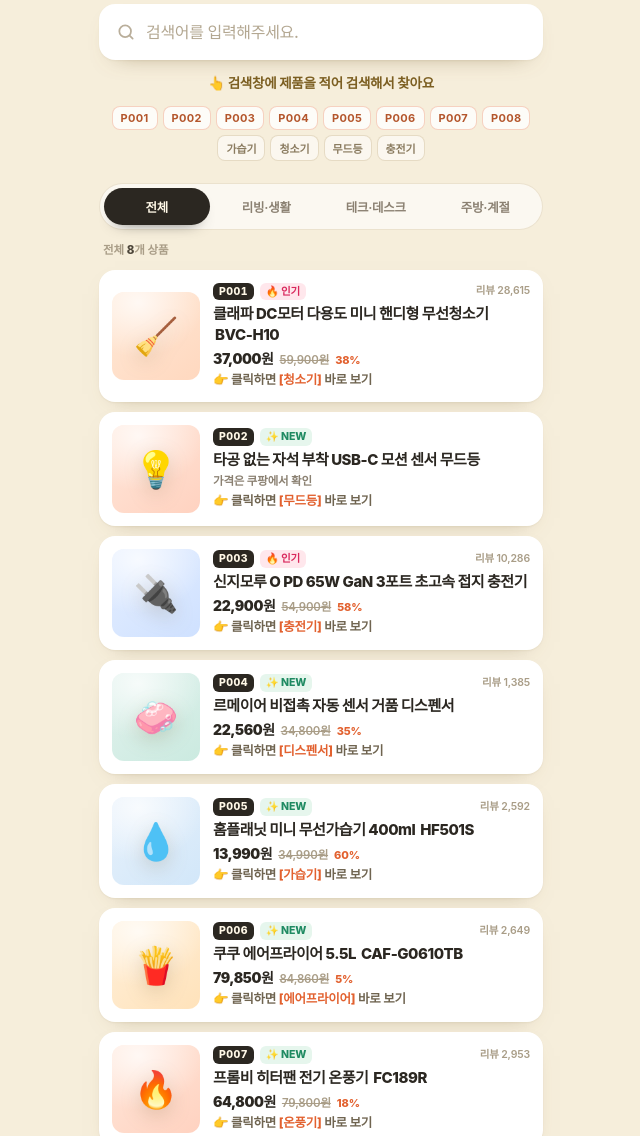
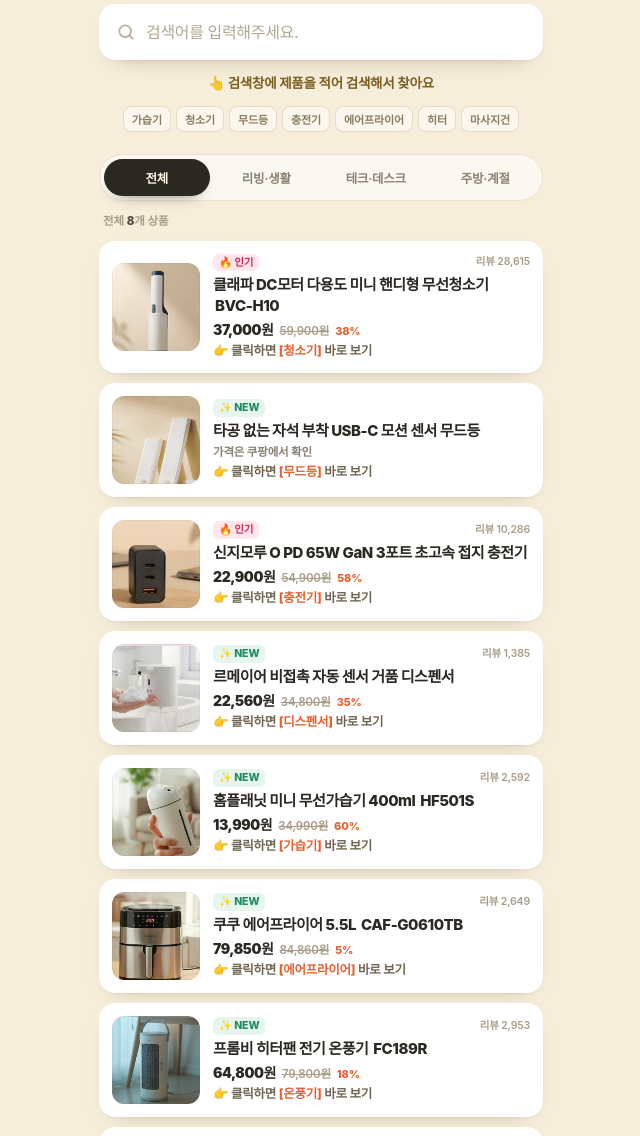
Before and after one commit to picklog-kr/picklog-kr.github.io, a plain HTML site: page index.html in a window 1280 px wide. Shown: the part 326-1462 px from the top of the page, without its empty margins (319-959 px from the left). Drawn offline with Linux system fonts and the light colour scheme; a web font is replaced by a local one.

Commit message:
상품 카드에 실제 제품 썸네일(320x320) 8종 적용, 화면에서 P00X 배지·칩 제거(기존 ?q=P00X 링크는 내부 매칭 유지)

```diff
--- a/index.html
+++ b/index.html
@@ -4,14 +4,14 @@
 <meta charset="utf-8" />
 <meta name="viewport" content="width=device-width, initial-scale=1, viewport-fit=cover" />
 <title>민지로그 | MINJI LOG — 영상 속 모든 제품 정보 👇</title>
-<meta name="description" content="민지로그 영상 속 모든 제품 정보 👇 상품번호(P001~P008)나 상품명으로 검색해 쿠팡에서 바로 확인하세요." />
+<meta name="description" content="민지로그 영상 속 모든 제품 정보 👇 궁금한 제품명을 검색해 쿠팡에서 바로 확인하세요." />
 <meta name="theme-color" content="#F6EEDB" />
 <meta name="robots" content="index,follow" />
 
 <meta property="og:type" content="website" />
 <meta property="og:site_name" content="민지로그 | MINJI LOG" />
 <meta property="og:title" content="민지로그 | MINJI LOG — 영상 속 모든 제품 정보 👇" />
-<meta property="og:description" content="상품번호(P001~P008)나 상품명으로 검색해 쿠팡에서 바로 확인하세요." />
+<meta property="og:description" content="궁금한 제품명을 검색해 쿠팡에서 바로 확인하세요." />
 <meta property="og:image" content="profile.png" />
 <meta name="twitter:card" content="summary_large_image" />
 
@@ -279,7 +279,6 @@ var PICKLOG_LINKS = {
     transition:background .15s ease,border-color .15s ease,color .15s ease;
   }
   .quick button:hover,.quick button:focus-visible{background:#fff;border-color:rgba(198,176,133,.75);color:var(--ink);}
-  .quick button.num{color:#B4562C;background:rgba(255,255,255,.8);border-color:rgba(226,97,47,.28);letter-spacing:.03em;}
 
   /* ── 탭 ─────────────────────────────────────── */
   .tabs{
@@ -369,11 +368,20 @@ var PICKLOG_LINKS = {
     background:radial-gradient(120% 100% at 30% 12%,rgba(255,255,255,.75),transparent 62%);
     z-index:1;
   }
-  .thumb .glyph{
-    font-size:36px;
-    line-height:1;
-    filter:drop-shadow(0 6px 10px rgba(120,95,50,.22));
+  .thumb img{
+    position:relative;
     z-index:2;
+    display:block;
+    width:100%;
+    height:100%;
+    object-fit:cover;
+    border-radius:12px;
+  }
+  .thumb.has-photo::after{
+    background:linear-gradient(180deg,rgba(255,255,255,.08) 0%,rgba(120,95,50,.04) 55%,rgba(120,95,50,.13) 100%);
+    box-shadow:inset 0 0 0 1px rgba(120,95,50,.07);
+    z-index:3;
+    pointer-events:none;
   }
   .thumb.t-living{background:linear-gradient(140deg,#FFE9D7,#FFD8BF);}
   .thumb.t-living2{background:linear-gradient(140deg,#FFE7DA,#FFD2C0);}
@@ -396,18 +404,6 @@ var PICKLOG_LINKS = {
     gap:6px;
     margin-bottom:1px;
     min-width:0;
-  }
-  .pnum{
-    flex:none;
-    padding:1px 6px;
-    border-radius:6px;
-    background:#2B2721;
-    color:#FFF8E7;
-    font-size:10.5px;
-    font-weight:800;
-    letter-spacing:.04em;
-    font-variant-numeric:tabular-nums;
-    line-height:1.5;
   }
   .badge{
     flex:none;
@@ -620,7 +616,7 @@ var PICKLOG_LINKS = {
   </header>
 
   <section class="search-block">
-    <label class="sr-only" for="q">상품번호 또는 상품명 검색</label>
+    <label class="sr-only" for="q">제품명 검색</label>
     <div class="search-field">
       <svg class="ico" viewBox="0 0 24 24" aria-hidden="true"><circle cx="11" cy="11" r="7"/><path d="m20 20-3.6-3.6"/></svg>
       <input id="q" type="search" inputmode="search" enterkeyhint="search" autocomplete="off" autocapitalize="off" spellcheck="false" placeholder="검색어를 입력해주세요." aria-describedby="results" />
@@ -630,18 +626,13 @@ var PICKLOG_LINKS = {
     <p class="guide">👆 검색창에 제품을 적어 검색해서 찾아요</p>
 
     <div class="quick" role="group" aria-label="빠른 검색">
-      <button type="button" class="num" data-q="P001">P001</button>
-      <button type="button" class="num" data-q="P002">P002</button>
-      <button type="button" class="num" data-q="P003">P003</button>
-      <button type="button" class="num" data-q="P004">P004</button>
-      <button type="button" class="num" data-q="P005">P005</button>
-      <button type="button" class="num" data-q="P006">P006</button>
-      <button type="button" class="num" data-q="P007">P007</button>
-      <button type="button" class="num" data-q="P008">P008</button>
       <button type="button" data-q="가습기">가습기</button>
       <button type="button" data-q="청소기">청소기</button>
       <button type="button" data-q="무드등">무드등</button>
       <button type="button" data-q="충전기">충전기</button>
+      <button type="button" data-q="에어프라이어">에어프라이어</button>
+      <button type="button" data-q="히터">히터</button>
+      <button type="button" data-q="마사지건">마사지건</button>
     </div>
   </section>
 
@@ -658,10 +649,9 @@ var PICKLOG_LINKS = {
 
     <!-- ① 클래파 미니 무선청소기 -->
     <a class="card" href="#" data-link="P001" data-cat="living" data-num="P001" data-keywords="클래파 청소기 핸디청소기 미니청소기 무선청소기 bvc bvc-h10 가성비">
-      <span class="thumb t-living" aria-hidden="true"><span class="glyph">🧹</span></span>
+      <span class="thumb t-living has-photo" aria-hidden="true"><img src="thumbs/p001.jpg" alt="" width="84" height="84" decoding="async"></span>
       <span class="info">
         <span class="meta">
-          <span class="pnum">P001</span>
           <span class="badge hot">🔥 인기</span>
           <span class="rev">리뷰 28,615</span>
         </span>
@@ -673,10 +663,9 @@ var PICKLOG_LINKS = {
 
     <!-- ② 자석 부착 모션 센서 무드등 -->
     <a class="card" href="#" data-link="P002" data-cat="living" data-num="P002" data-keywords="무드등 센서등 모션센서 자석부착 usb-c 충전식 현관등 인테리어">
-      <span class="thumb t-living2" aria-hidden="true"><span class="glyph">💡</span></span>
+      <span class="thumb t-living2 has-photo" aria-hidden="true"><img src="thumbs/p002.jpg" alt="" width="84" height="84" decoding="async"></span>
       <span class="info">
         <span class="meta">
-          <span class="pnum">P002</span>
           <span class="badge new">✨ NEW</span>
         </span>
         <h3>타공 없는 자석 부착 USB-C 모션 센서 무드등</h3>
@@ -687,10 +676,9 @@ var PICKLOG_LINKS = {
 
     <!-- ③ 신지모루 65W GaN 3포트 접지 충전기 -->
     <a class="card" href="#" data-link="P003" data-cat="tech" data-num="P003" data-keywords="신지모루 gan 나이트 나이트충전기 충전기 고속충전기 멀티충전기 c타입 usb usb-c pd 접지 3포트 노트북충전기">
-      <span class="thumb t-tech" aria-hidden="true"><span class="glyph">🔌</span></span>
+      <span class="thumb t-tech has-photo" aria-hidden="true"><img src="thumbs/p003.jpg" alt="" width="84" height="84" decoding="async"></span>
       <span class="info">
         <span class="meta">
-          <span class="pnum">P003</span>
           <span class="badge hot">🔥 인기</span>
           <span class="rev">리뷰 10,286</span>
         </span>
@@ -702,10 +690,9 @@ var PICKLOG_LINKS = {
 
     <!-- ④ 르메이어 비접촉 자동 센서 거품 디스펜서 -->
     <a class="card" href="#" data-link="P004" data-cat="living" data-num="P004" data-keywords="르메이어 비접촉 자동 센서 디스펜서 거품 비누 핸드워시 손세정기 주방 욕실 무타공 벽걸이 lmea lmea-sd01">
-      <span class="thumb t-bath" aria-hidden="true"><span class="glyph">🧼</span></span>
+      <span class="thumb t-bath has-photo" aria-hidden="true"><img src="thumbs/p004.jpg" alt="" width="84" height="84" decoding="async"></span>
       <span class="info">
         <span class="meta">
-          <span class="pnum">P004</span>
           <span class="badge new">✨ NEW</span>
           <span class="rev">리뷰 1,385</span>
         </span>
@@ -717,10 +704,9 @@ var PICKLOG_LINKS = {
 
     <!-- ⑤ 홈플래닛 미니 무선가습기 400ml -->
     <a class="card" href="#" data-link="P005" data-cat="living" data-num="P005" data-keywords="가습기 무선가습기 미니가습기 초음파가습기 홈플래닛 usb가습기 사무실가습기 침실가습기 겨울가습기 400ml hf501s">
-      <span class="thumb t-mist" aria-hidden="true"><span class="glyph">💧</span></span>
+      <span class="thumb t-mist has-photo" aria-hidden="true"><img src="thumbs/p005.jpg" alt="" width="84" height="84" decoding="async"></span>
       <span class="info">
         <span class="meta">
-          <span class="pnum">P005</span>
           <span class="badge new">✨ NEW</span>
           <span class="rev">리뷰 2,592</span>
         </span>
@@ -732,10 +718,9 @@ var PICKLOG_LINKS = {
 
     <!-- ⑥ 쿠쿠 에어프라이어 5.5L -->
     <a class="card" href="#" data-link="P006" data-cat="kitchen" data-num="P006" data-keywords="에어프라이어 대용량에어프라이어 쿠쿠 쿠쿠에어프라이어 5.5리터 caf-g0610tb 튀김기 주방가전 겨울야식">
-      <span class="thumb t-kitchen" aria-hidden="true"><span class="glyph">🍟</span></span>
+      <span class="thumb t-kitchen has-photo" aria-hidden="true"><img src="thumbs/p006.jpg" alt="" width="84" height="84" decoding="async"></span>
       <span class="info">
         <span class="meta">
-          <span class="pnum">P006</span>
           <span class="badge new">✨ NEW</span>
           <span class="rev">리뷰 2,649</span>
         </span>
@@ -747,10 +732,9 @@ var PICKLOG_LINKS = {
 
     <!-- ⑦ 프롬비 히터팬 전기 온풍기 -->
     <a class="card" href="#" data-link="P007" data-cat="living" data-num="P007" data-keywords="온풍기 히터팬 전기온풍기 프롬비 프롬비온풍기 fc189r 사무실온풍기 발난로 소형온풍기 겨울가전">
-      <span class="thumb t-living2" aria-hidden="true"><span class="glyph">🔥</span></span>
+      <span class="thumb t-living2 has-photo" aria-hidden="true"><img src="thumbs/p007.jpg" alt="" width="84" height="84" decoding="async"></span>
       <span class="info">
         <span class="meta">
-          <span class="pnum">P007</span>
           <span class="badge new">✨ NEW</span>
           <span class="rev">리뷰 2,953</span>
         </span>
@@ -762,10 +746,9 @@ var PICKLOG_LINKS = {
 
     <!-- ⑧ 필립스 초경량 4종 헤드 마사지건 -->
     <a class="card" href="#" data-link="P008" data-cat="tech" data-num="P008" data-keywords="마사지건 안마기 필립스 필립스마사지건 ppm7317 무선마사지건 어깨마사지기 승모근 헬스 소파안마기">
-      <span class="thumb t-tech" aria-hidden="true"><span class="glyph">💪</span></span>
+      <span class="thumb t-tech has-photo" aria-hidden="true"><img src="thumbs/p008.jpg" alt="" width="84" height="84" decoding="async"></span>
       <span class="info">
         <span class="meta">
-          <span class="pnum">P008</span>
           <span class="badge new">✨ NEW</span>
           <span class="rev">리뷰 216</span>
         </span>
@@ -779,7 +762,7 @@ var PICKLOG_LINKS = {
 
   <div class="empty" id="empty">
     <span class="em" aria-hidden="true">🔍</span>
-    <p><b id="emptyQ"></b>에 맞는 상품을 못 찾았어요.<br>상품번호(<span class="nw">P001~P008</span>)나 상품명 일부로 다시 검색해 보세요.</p>
+    <p><b id="emptyQ"></b>에 맞는 상품을 못 찾았어요.<br>제품명 일부만 적어서 다시 검색해 보세요.</p>
     <button type="button" id="resetBtn">전체 상품 보기</button>
   </div>
 
@@ -852,7 +835,7 @@ var PICKLOG_LINKS = {
     }
   });
 
-  /* ② 상품번호·상품명 즉시 검색 + 카테고리 탭 */
+  /* ② 제품명 즉시 검색 + 카테고리 탭 */
   const input = document.getElementById('q');
   const clearBtn = document.getElementById('qClear');
   const results = document.getElementById('results');
@@ -894,28 +877,33 @@ var PICKLOG_LINKS = {
     return cards.filter(function (c) { return !c.classList.contains('is-hidden'); });
   }
 
+  //기존 배포 링크(?q=P006 등)용 내부 필터. 화면에는 상품번호를 보여주지 않습니다.
+  let pinnedNum = null;
+
   function apply() {
     const raw = input.value.trim();
     const q = norm(raw);
     const num = q ? asNumber(raw) : null;
+    const pin = pinnedNum;
     let shown = 0;
 
     // 검색 중에는 카테고리 필터를 잠시 풀고 전체에서 찾기
-    if (q && activeCat !== 'all') {
+    if ((q || pin) && activeCat !== 'all') {
       activeCat = 'all';
       syncTabs();
     }
 
     cards.forEach(function (card) {
       let match;
-      if (q) {
+      if (pin) {
+        match = card.getAttribute('data-num') === pin;
+      } else if (q) {
         if (num !== null && /^p?\d+$/.test(q)) {
           // 상품번호만 입력했을 때는 그 상품 하나만 ("6" → P006)
           match = card.getAttribute('data-num') === num;
         } else {
           match = card.getAttribute('data-num') === num ||
-                  card._hay.indexOf(q) !== -1 ||
-                  (num !== null && card._hay.indexOf(norm(num)) !== -1);
+                  card._hay.indexOf(q) !== -1;
         }
       } else {
         match = activeCat === 'all' || card.getAttribute('data-cat') === activeCat;
@@ -924,25 +912,30 @@ var PICKLOG_LINKS = {
       if (match) shown += 1;
     });
 
-    if (q) {
+    if (pin) {
+      results.innerHTML = '<strong>' + shown + '</strong>개 상품';
+    } else if (q) {
       results.innerHTML = shown
-        ? '<strong>' + shown + '</strong>개 찾았어요 · “' + esc(raw) + '”'
+        ? (num !== null && /^p?\d+$/.test(q)
+            ? '<strong>' + shown + '</strong>개 상품'
+            : '<strong>' + shown + '</strong>개 찾았어요 · “' + esc(raw) + '”')
         : '“' + esc(raw) + '” 검색 결과가 없어요';
     } else {
       results.innerHTML = (activeCat === 'all' ? '전체 ' : '') + '<strong>' + shown + '</strong>개 상품';
     }
 
     emptyBox.classList.toggle('show', shown === 0);
-    emptyQ.textContent = raw ? '“' + raw + '”' : '이 카테고리';
+    emptyQ.textContent = raw ? '“' + raw + '”' : (pin ? '요청하신 상품' : '이 카테고리');
     clearBtn.hidden = input.value.length === 0;
   }
 
-  input.addEventListener('input', apply);
-  input.addEventListener('search', apply);
+  input.addEventListener('input', function () { pinnedNum = null; apply(); });
+  input.addEventListener('search', function () { pinnedNum = null; apply(); });
 
   input.addEventListener('keydown', function (e) {
     if (e.key === 'Escape') {
       input.value = '';
+      pinnedNum = null;
       apply();
     }
     if (e.key === 'Enter') {
@@ -955,12 +948,14 @@ var PICKLOG_LINKS = {
 
   clearBtn.addEventListener('click', function () {
     input.value = '';
+    pinnedNum = null;
     apply();
     input.focus();
   });
 
   document.getElementById('resetBtn').addEventListener('click', function () {
     input.value = '';
+    pinnedNum = null;
     apply();
   });
 
@@ -968,6 +963,7 @@ var PICKLOG_LINKS = {
     tab.addEventListener('click', function () {
       activeCat = tab.getAttribute('data-filter');
       input.value = '';   // 탭을 고르면 검색은 해제
+      pinnedNum = null;
       syncTabs();
       apply();
     });
@@ -975,6 +971,7 @@ var PICKLOG_LINKS = {
 
   document.querySelectorAll('.quick button').forEach(function (b) {
     b.addEventListener('click', function () {
+      pinnedNum = null;
       input.value = b.getAttribute('data-q');
       apply();
       const first = shownCards()[0];
@@ -982,11 +979,17 @@ var PICKLOG_LINKS = {
     });
   });
 
-  /* ③ 진입 시 ?q=P003 또는 #P003 로 바로 검색 (영상·프로필 링크용) */
+  /* ③ 진입 시 ?q=가습기 ?q=P003 #P003 로 바로 보기 (영상·프로필 링크용)
+        상품번호 링크는 번호를 화면에 드러내지 않고 해당 상품만 보여줍니다. */
   const seed = new URLSearchParams(location.search).get('q') ||
                (location.hash ? decodeURIComponent(location.hash.slice(1)) : '');
   if (seed) {
-    input.value = seed;
+    const seedNum = /^p?\d{1,3}$/.test(norm(seed)) ? asNumber(seed) : null;
+    if (seedNum) {
+      pinnedNum = seedNum;
+    } else {
+      input.value = seed;
+    }
     apply();
     const first = shownCards()[0];
     if (first) setTimeout(function () { first.scrollIntoView({ behavior: 'smooth', block: 'center' }); }, 150);
```
Also changed, not shown: thumbs/p001.jpg (added), thumbs/p002.jpg (added), thumbs/p003.jpg (added), thumbs/p004.jpg (added), thumbs/p005.jpg (added), thumbs/p006.jpg (added), thumbs/p007.jpg (added), thumbs/p008.jpg (added).
